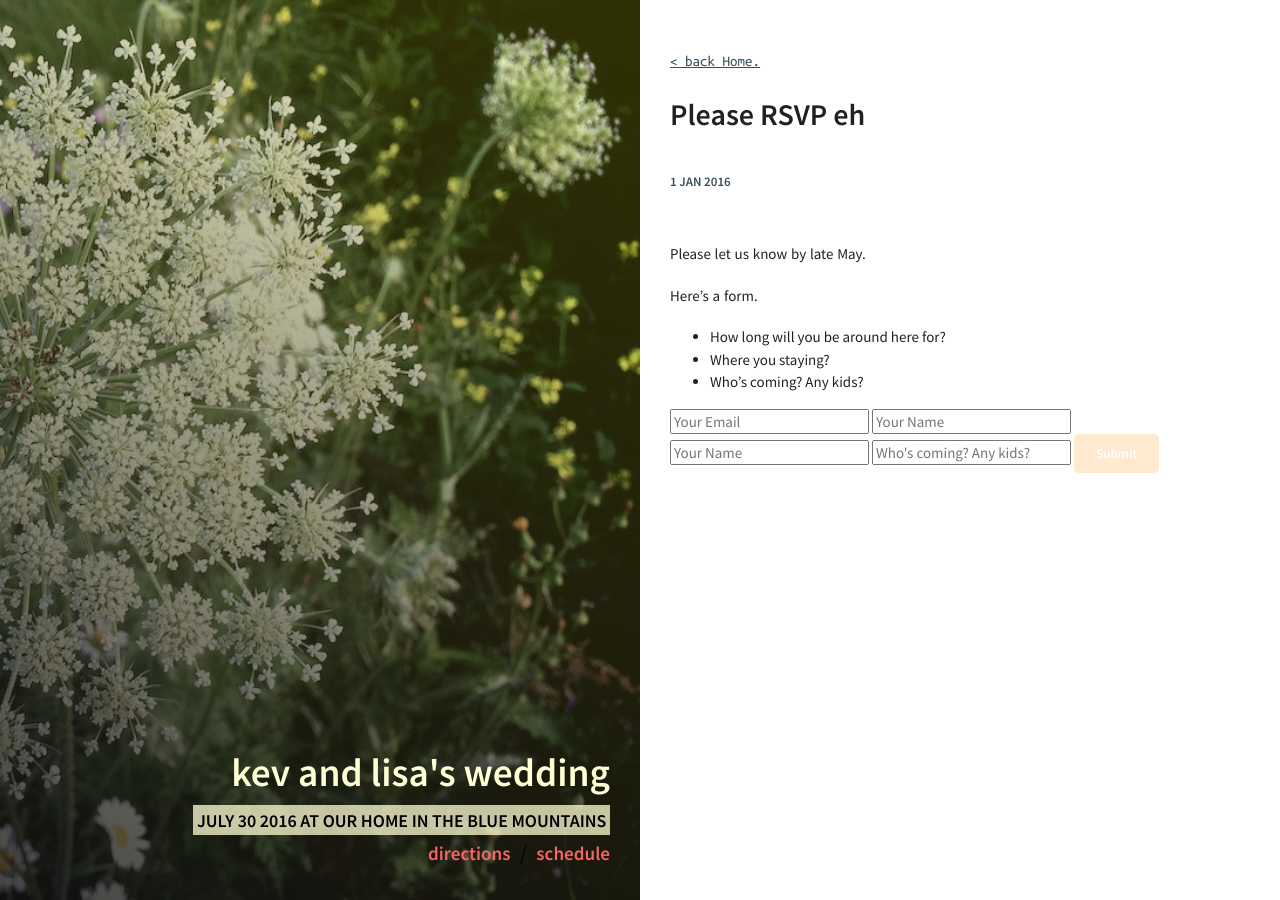
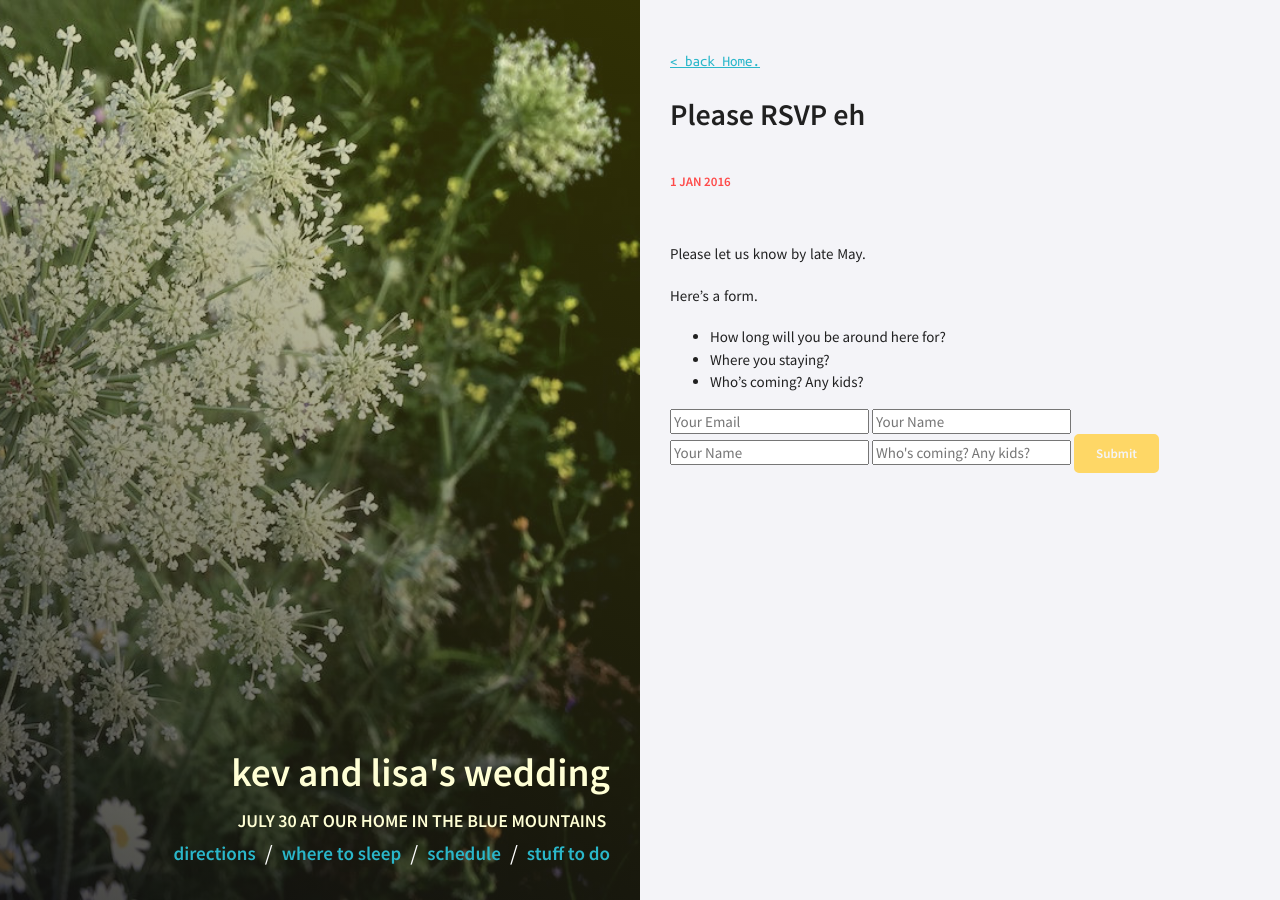
Before and after one commit to kevwalsh/carota, a Jekyll site: the page built from _posts/2016-01-01-rsvp.md, in a window 1280 px wide. Built offline with Jekyll 4.4.1, drawn with Linux system fonts in a browser that asks for light colours.

Commit message:
content and theming

```diff
--- a/_config.yml
+++ b/_config.yml
@@ -4,7 +4,7 @@
 ####################################
 #
 title:       "Kev and Lisa's wedding"
-description: 'July 30 2016 at our home in The Blue Mountains'
+description: 'July 30 at our home in The Blue Mountains'
 url:         # the base hostname & protocol for your site
 
 #
--- a/_sass/components/_typography.scss
+++ b/_sass/components/_typography.scss
@@ -34,7 +34,7 @@ blockquote {
 
 a {
    text-decoration: none;
-   color: $valencia;
+   color: $turquoise;
    &:hover,
    &:focus {
      color: lighten($valencia, 14%);
@@ -53,10 +53,10 @@ h1, h2, h3, h4, h5, h6 {
 
 h1 a, h2 a, h3 a, h4 a, h5 a, h6 a {
   font-weight: inherit;
-  color: $text-color;
+  color: $turquoise;
   &:hover,
   &:focus {
-    color: lighten($text-color, 24%);
+    color: lighten($turquoise, 24%);
   }
 }
 h1 { font-size: $font-size-h1; margin: ($font-size-h1 / 2) 0 ($font-size-h1 / 2.5) 0;}
--- a/_sass/components/_variables.scss
+++ b/_sass/components/_variables.scss
@@ -50,24 +50,32 @@ $hr-border-width:             $border-width;
 //
 // Colors
 //
-$valencia: #F76565; //red  mapbox pin.
-$color1: #ffead0; //rgba(255, 234, 208, 100)
-$color2: #f76f8e; //rgba(247, 111, 142, 100)
-$color3: #96616b; //rgba(150, 97, 107, 100)
-$color4: #37505c; //rgba(55, 80, 92, 100)
-$color5: #113537; //rgba(17, 53, 55, 100)
+
+// https://coolors.co/fe4a49-2ab7ca-fed766-e6e6ea-f4f4f8
+
+
+
+$red: #fe4a49; //rgba(254, 74, 73, 100) RED
+$turquoise: #2ab7ca; //rgba(42, 183, 202, 100) TURQUOISE
+$yellow: #fed766; //rgba(254, 215, 102, 100) YELLOW
+$grey: #e6e6ea; //rgba(230, 230, 234, 100) GREY
+$white: #f4f4f8; //rgba(244, 244, 248, 100) WHITE
+
+
+$valencia: $red; //red  mapbox pin.
+
 
 
 $text-color:       rgba(0, 0, 0, 0.87) !default;
-$background-color: #f2f2f2;
+$background-color: $white;
 
-$white:            #fff;
-$primary:          $color3;
-$secondary:        $color4;
-$success:          $color1;
-$danger:           $color2;
-$warning:          $color5;
-$info:             $color4;
+$white:            $white;
+$primary:          $turquoise;
+$secondary:        $red;
+$success:          $yellow;
+$danger:           $red;
+$warning:          $yellow;
+$info:             $turquoise;
 
 // Tables
 $table-border-color: #d0d0d0 !default;
--- a/_sass/pages/_layout.scss
+++ b/_sass/pages/_layout.scss
@@ -27,7 +27,7 @@
 }
 .cover-card {
   font-size: 1.5em;
-  color: $text-color;
+  color: #fff;
   padding: 0 30px;
   vertical-align: center !important;
   span {
@@ -50,12 +50,12 @@
   }
   .author_job {
     // display: block;
-    color: black;
+    color: #ffffd5;
     font-size: 0.8em;
     font-weight: 700;
     text-transform: uppercase;
     margin: -5px auto 10px;
-    background: rgba(255,255,213,.75);
+    // background: rgba(255,255,213,.75);
   }
   .author_bio {
     font-size: 90%;
@@ -103,11 +103,11 @@
       margin-top: 1em;
       text-transform: lowercase;
       font-size: 85%;
-      color: $valencia;
+      color: $turquoise;
       font-weight: bold;
       &:hover,
       &:focus {
-        color: lighten($valencia, 14%);
+        color: lighten($turquoise, 14%);
       }
     }
   }
--- a/_sass/pages/_post.scss
+++ b/_sass/pages/_post.scss
@@ -47,7 +47,7 @@ section.post {
 }
 
 .post-title-link {
-	color: $primary;
+	color: $turquoise;
 	font-size: 14px;
 	margin-left: 10px;
 	&:hover,
```
Also changed, not shown: _includes/welcome.md (added, +7 -0 lines), _layouts/post_listing.html (+7 -0 lines), _posts/2011-03-10-sample-post.md (deleted, +0 -100 lines), places-to-stay.md (added, +23 -0 lines), rsvp.md (added, +27 -0 lines), stuff-to-do.md (added, +32 -0 lines).
